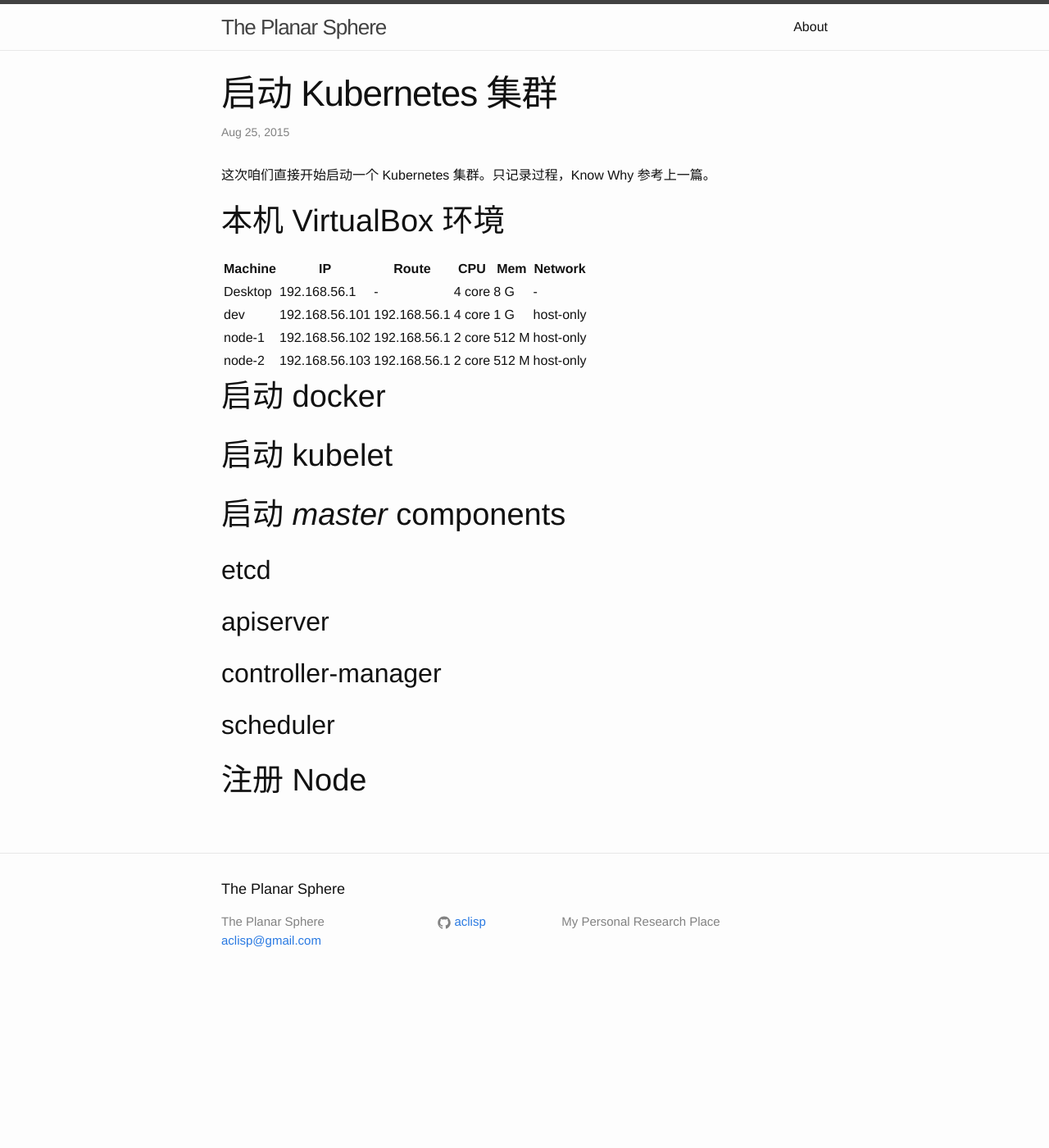
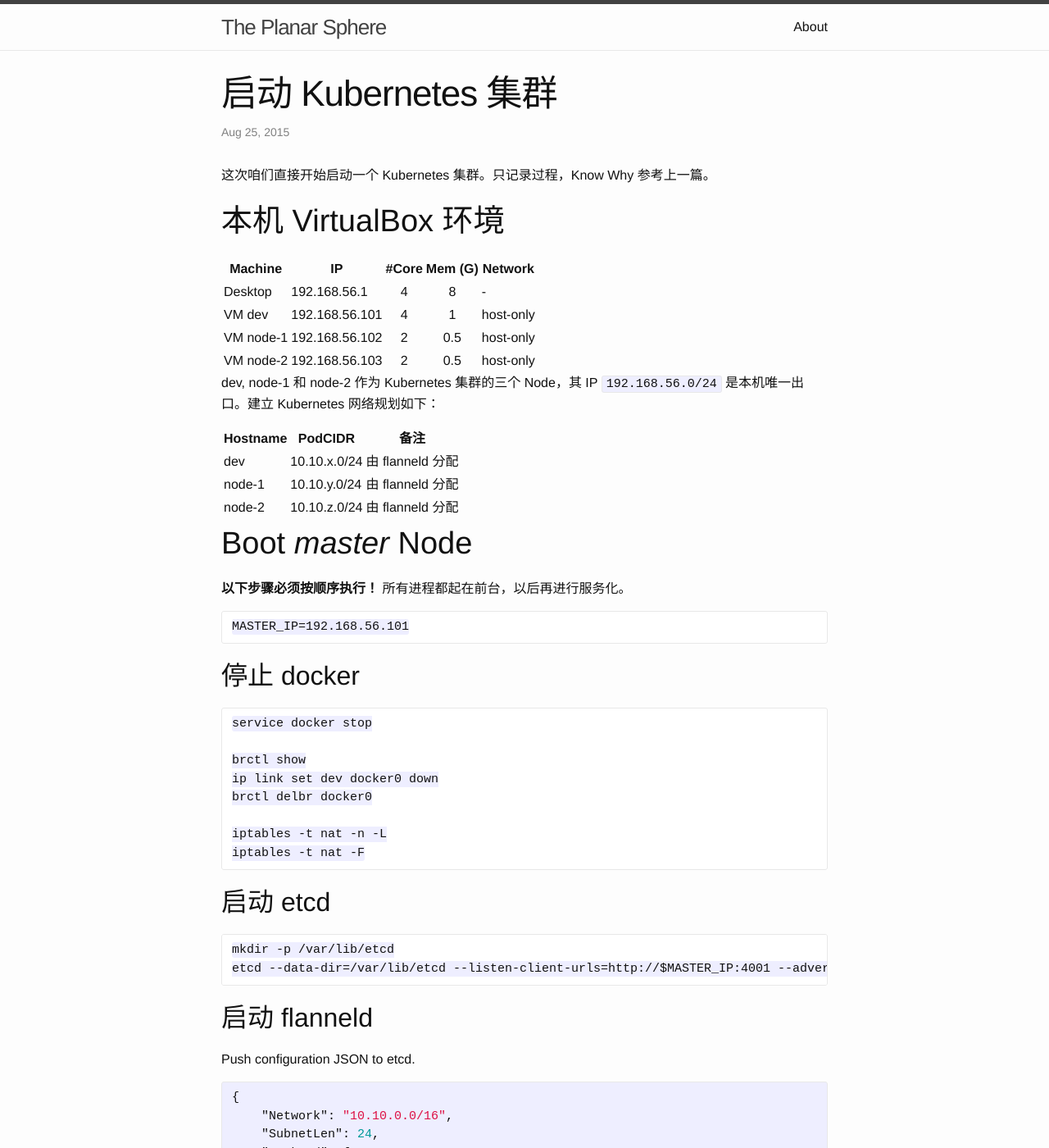
Before and after one commit to aclisp/aclisp.github.io, a Jekyll site: the page built from _posts/2015-08-25-kubernetes-startup.markdown, in a window 1280 px wide and 1400 px high. Shown: the whole window at 82% size. Built offline with Jekyll 4.4.1, drawn with Linux system fonts in a browser that asks for light colours; some of the changed text lies outside the part shown.

Commit message:
Add new post.

```diff
--- a/_posts/2015-08-25-kubernetes-startup.markdown
+++ b/_posts/2015-08-25-kubernetes-startup.markdown
@@ -9,27 +9,93 @@ categories: blog
 
 # 本机 VirtualBox 环境
 
-| Machine | IP | Route | CPU | Mem | Network |
-| --- | --- | --- | --- | --- | --- |
-| Desktop | 192.168.56.1 | - | 4 core | 8 G | - |
-| dev | 192.168.56.101 | 192.168.56.1 | 4 core | 1 G | host-only |
-| node-1 | 192.168.56.102 | 192.168.56.1 | 2 core | 512 M | host-only |
-| node-2 | 192.168.56.103 | 192.168.56.1 | 2 core | 512 M | host-only |
+| Machine   | IP             | #Core | Mem (G) | Network |
+| --------- | -------------- | :---: | :---: | ------- |
+| Desktop   | 192.168.56.1   | 4     | 8     | - |
+| VM dev    | 192.168.56.101 | 4     | 1     | host-only |
+| VM node-1 | 192.168.56.102 | 2     | 0.5   | host-only |
+| VM node-2 | 192.168.56.103 | 2     | 0.5   | host-only |
 
-# 启动 docker
+dev, node-1 和 node-2 作为 Kubernetes 集群的三个 Node，其 IP `192.168.56.0/24` 是本机唯一出口。建立 Kubernetes 网络规划如下：
 
+| Hostname | PodCIDR      | 备注 |
+| -------- | ------------ | --- |
+| dev      | 10.10.x.0/24 | 由 flanneld 分配 |
+| node-1   | 10.10.y.0/24 | 由 flanneld 分配 |
+| node-2   | 10.10.z.0/24 | 由 flanneld 分配 |
 
-# 启动 kubelet
+# Boot _master_ Node
 
+**以下步骤必须按顺序执行！** 所有进程都起在前台，以后再进行服务化。
 
-# 启动 _master_ components
+    MASTER_IP=192.168.56.101
 
-## etcd
+## 停止 docker
 
-## apiserver
+    service docker stop
 
-## controller-manager
+    brctl show
+    ip link set dev docker0 down
+    brctl delbr docker0
 
-## scheduler
+    iptables -t nat -n -L
+    iptables -t nat -F
 
-# 注册 Node
+## 启动 etcd
+
+    mkdir -p /var/lib/etcd
+    etcd --data-dir=/var/lib/etcd --listen-client-urls=http://$MASTER_IP:4001 --advertise-client-urls=http://$MASTER_IP:4001
+
+## 启动 flanneld
+
+Push configuration JSON to etcd.
+
+{% highlight json %}
+{
+    "Network": "10.10.0.0/16",
+    "SubnetLen": 24,
+    "Backend": {
+        "Type": "udp",
+        "Port": 7890
+    }
+}
+{% endhighlight %}
+
+    etcdctl --peers=$MASTER_IP:4001 set /coreos.com/network/config "$(<flanneld.json)"
+    etcdctl --peers=$MASTER_IP:4001 ls --recursive -p
+
+flanneld 配置如下：
+
+* `--iface=eth0`
+* `--etcd-endpoints=http://$MASTER_IP:4001`
+
+`/run/flannel/subnet.env` 里有 `FLANNEL_SUBNET` 和 `FLANNEL_MTU`
+
+## 创建 cbr0
+
+    brctl addbr cbr0
+    ip addr add $FLANNEL_SUBNET dev cbr0
+    ip link set dev cbr0 up
+
+    ip addr show cbr0
+
+## 启动 docker
+
+docker daemon 配置如下：
+
+* `--bridge=cbr0`
+* `--iptables=false`
+* `--ip-masq=false`
+* `--mtu=$FLANNEL_MTU`
+
+## 启动 kubelet
+
+kubelet 配置如下：
+
+* `--config=/etc/kubernetes/manifests`
+* `--configure-cbr0=false`
+* `--register-node=false`
+
+## 启动 apiserver controller-manager scheduler
+
+## 注册 Node
```
